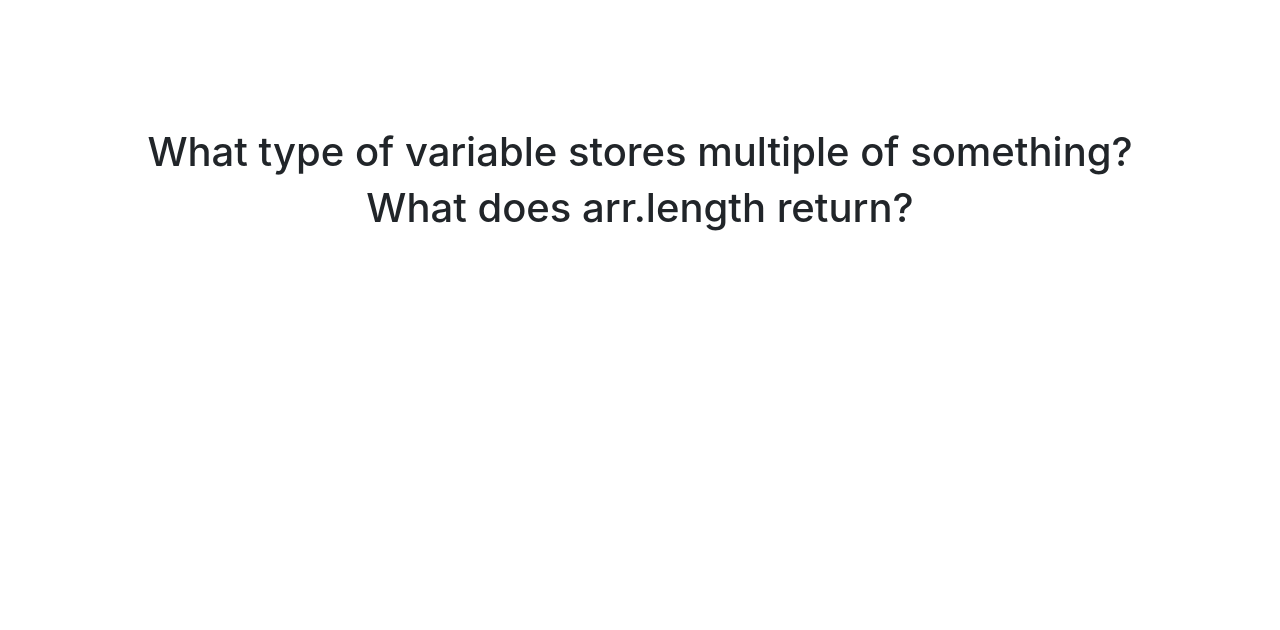
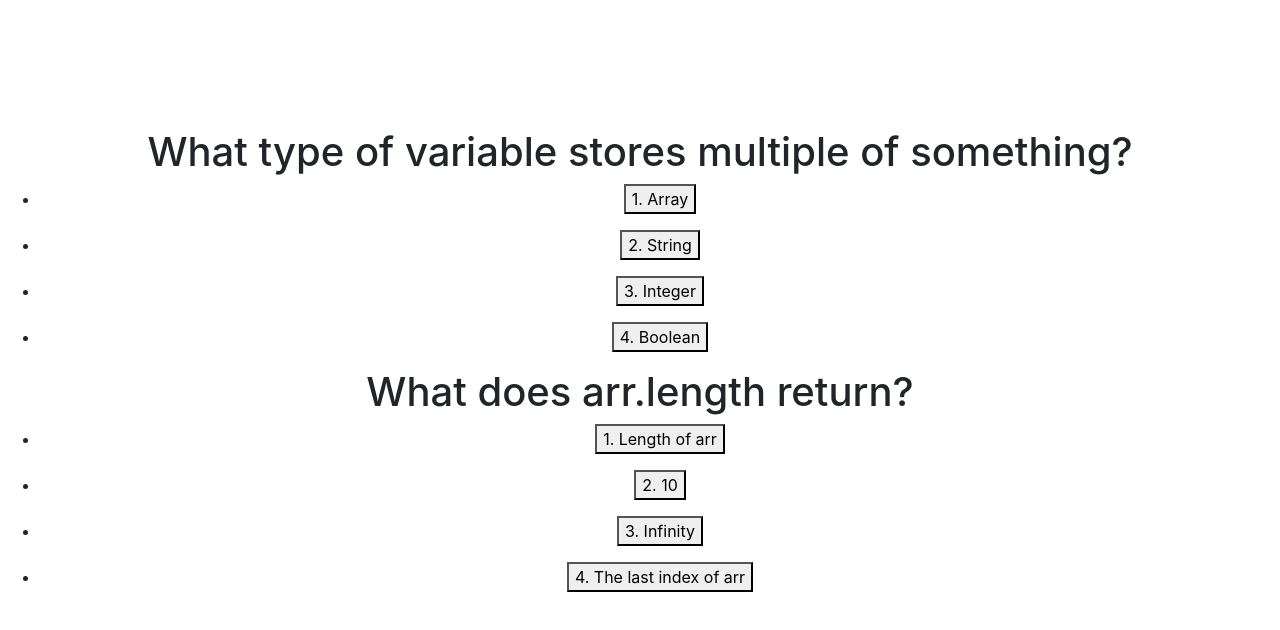
Before and after one commit to tmessall/codeQuizHW, a plain HTML site: page index.html in a window 1280 px wide. Both pictures are taken after a click on the button "START". Drawn offline with nearby package versions, Linux system fonts and the light colour scheme.

Commit message:
Made it so answers to questions will also appear upon clicking start

```diff
--- a/assets/js/script.js
+++ b/assets/js/script.js
@@ -30,6 +30,20 @@ function displayQuestion(question) {
     var h1Tag = document.createElement("h1");
     h1Tag.innerHTML = question.ask;
     forQuestion.append(h1Tag);
+    var quest = question;
+    displayAnswers(quest);
+}
+
+function displayAnswers(question) {
+    for (var i = 0; i < question.answers.length; i++) {
+        var ulTag = document.createElement("ul");
+        forQuestion.append(ulTag);
+        var liTag = document.createElement("li");
+        var answerBtn = document.createElement("button");
+        answerBtn.innerHTML = (i + 1) + ". " + question.answers[i];
+        liTag.appendChild(answerBtn);
+        ulTag.append(liTag);
+    }
 }
 
 // Changes color of the START button on hover
--- a/index.html
+++ b/index.html
@@ -17,7 +17,6 @@
     </section>
 
     <section id="forQuestion">
-        <ul id="forAnswers"></ul>
     </section>
 
     <!-- Script -->
```
